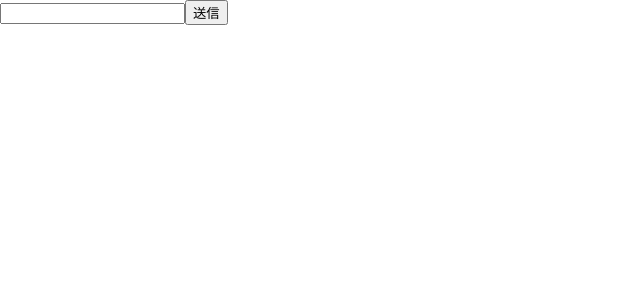
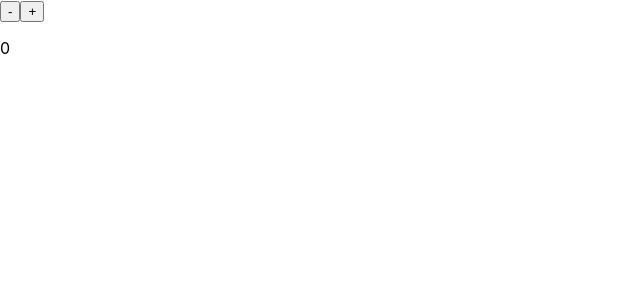
Before and after one commit to h-miyamoto-astaster/react, a React (Create React App) app in the folder react--youtube/: page / in a window 1280 px wide. Shown: the top 300 px of the page, without its empty margins (0-640 px from the left). Built offline with nearby package versions, Linux system fonts and the light colour scheme.

Commit message:
動画ひとまず終了

```diff
--- a/react--youtube/src/App.js
+++ b/react--youtube/src/App.js
@@ -1,19 +1,22 @@
-import { useEffect,useRef,useState } from "react";
+import { useState } from "react";
 
 function App() {
-  //const [textState,setTextState] = useState("");
-  const textRef = useRef();
-  const [flag,setFlag] = useState(false);
-  useEffect(() =>{
-    console.log("副作用");
-  },[flag]);
-  console.log("レンダリング")
 
+  const [count,setCount] = useState(0);
+
+  const handleCount = (num) =>{
+    setCount((current) =>{
+      return current + num;
+    })
+  }
   return (
+    <>
     <div className="App">
-      <input type="text" ref={textRef} />
-      <button onClick={()=>setFlag((example) => !example)}>送信</button>
+      <button onClick={() =>handleCount(-1)}>-</button>
+      <button onClick={() =>handleCount(+1)}>+</button>
+      <p>{count}</p>
     </div>
+    </>
   );
 }
 
```
